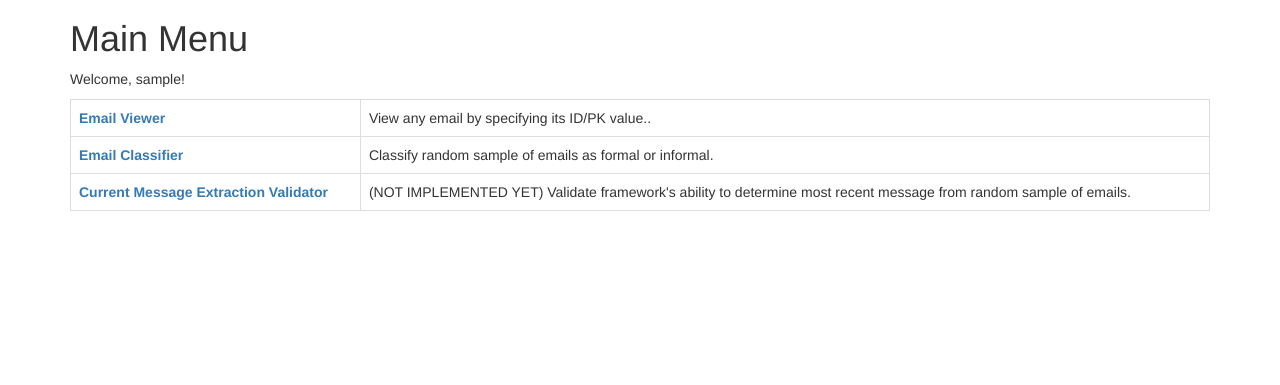
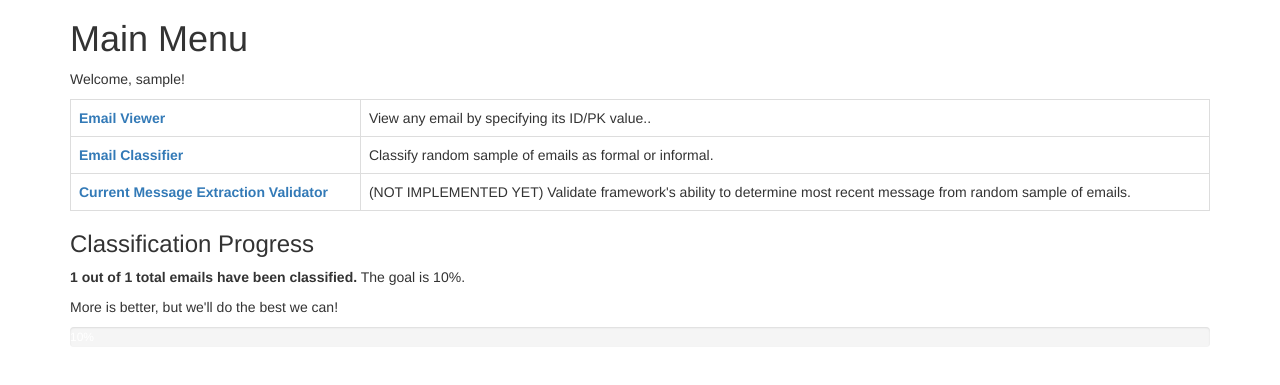
Before and after one commit to danzek/email-formality-detection, a Flask app: template classifier_app/templates/menu.html in a window 1280 px wide. Shown: the part 51-436 px from the top of the page. Run offline with Flask 2, Linux system fonts and the light colour scheme; the template is opened without the code that fills it: most values are stand-ins (such as "Sample title", 1, 10 or a date in 2020); some libraries are stand-ins or nearby versions.

Commit message:
Add progress bar to menu

```diff
--- a/classifier_app/app.py
+++ b/classifier_app/app.py
@@ -62,7 +62,15 @@ def logout():
 @app.route('/menu/')
 def menu():
     if 'username' in flask.session:
-        return flask.render_template('menu.html', username=flask.session['username'])
+        classified = c.count_all_emails(classification='c')
+        total = c.count_all_emails()
+        percentage_classified = classified / total
+        return flask.render_template('menu.html', username=flask.session['username'],
+                                     classified_num=str(classified),
+                                     total_num=str(total),
+                                     progress=str(percentage_classified),
+                                     progress2=str(percentage_classified),
+                                     progress_again=str(percentage_classified))
     else:
         return flask.redirect(flask.url_for('login'))
 
--- a/classifier_app/templates/menu.html
+++ b/classifier_app/templates/menu.html
@@ -29,4 +29,13 @@
                 sample of emails.</td>
         </tr>
     </table>
+
+    <h3>Classification Progress</h3>
+    <p><strong>{{ classified_num }} out of {{ total_num }} total emails have been classified.</strong> The goal is 10%.</p>
+    <p>More is better, but we'll do the best we can!</p>
+    <div class="progress">
+      <div class="progress-bar" role="progressbar" aria-valuenow="{{ progress }}" aria-valuemin="0" aria-valuemax="100" style="width: {{ progress2 }}%;">
+        {{ progress_again }}%
+      </div>
+    </div>
 {% endblock %}
```
